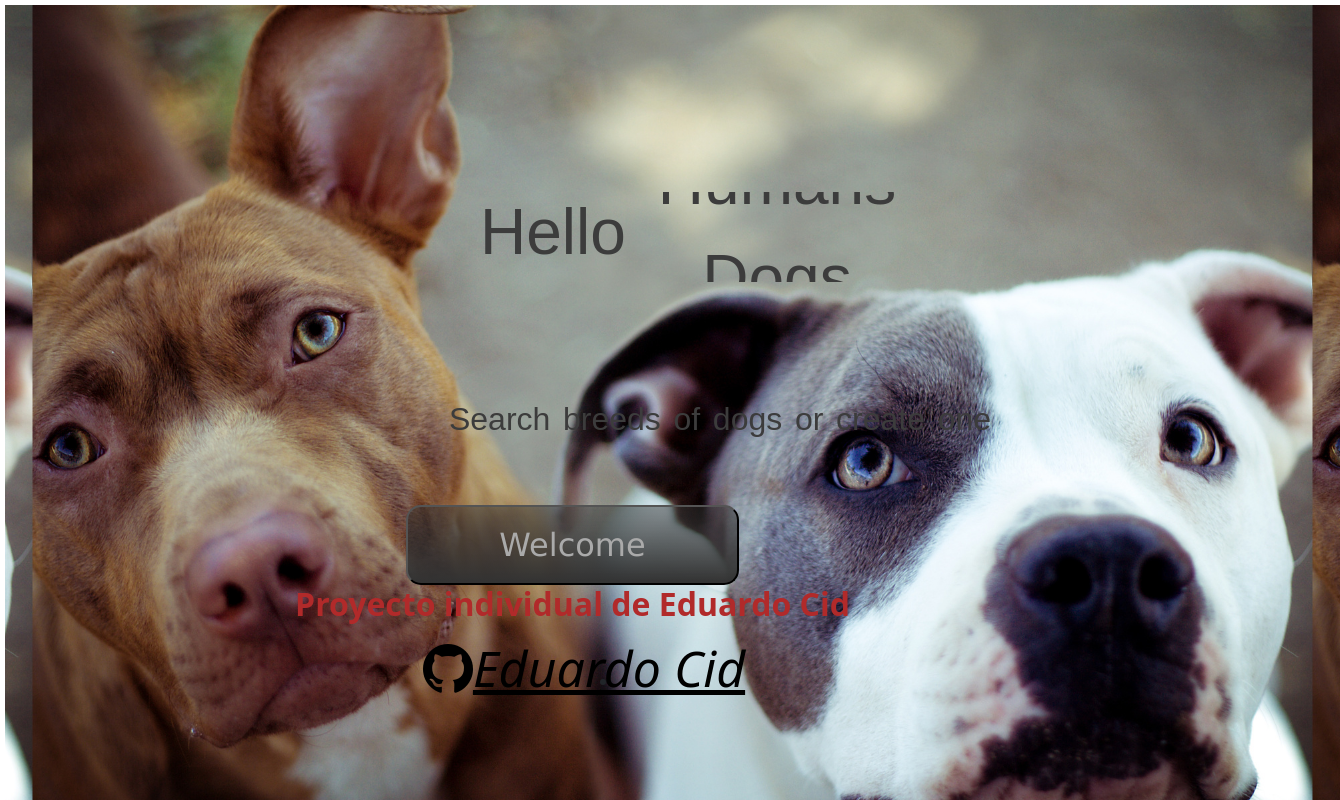
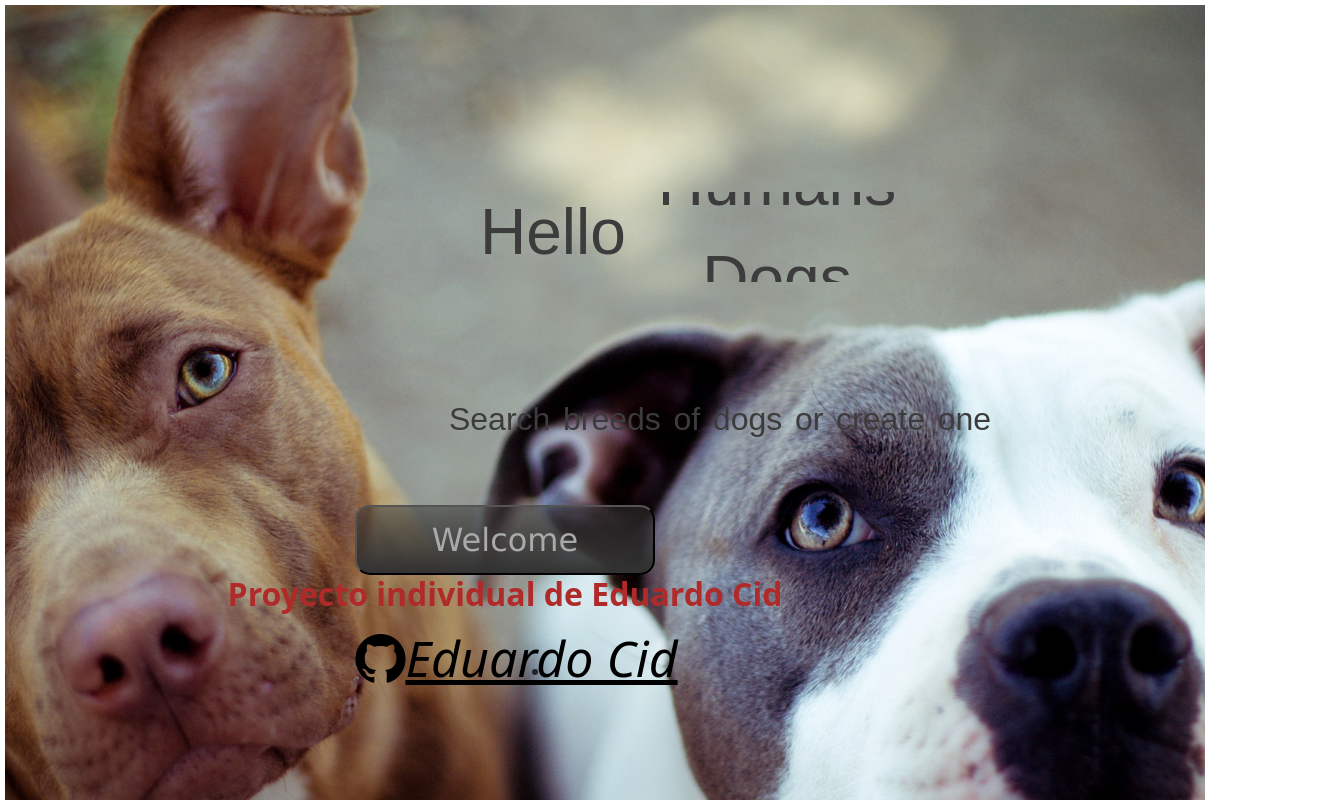
Before and after one commit to Eduardocid200/PI-Dogs-main, a React (Create React App) app in the folder client/: page / in a window 1280 px wide. Shown: the top 800 px of the page, 1340 px wide, since content can reach past the window. Built offline with nearby package versions, Linux system fonts and the light colour scheme.

Commit message:
updating

```diff
--- a/client/src/components/landingPage.css
+++ b/client/src/components/landingPage.css
@@ -1,7 +1,7 @@
 .landing_page {
 background-image: url('../images/303944.jpg');
-width: 1335px;
-height: 1000px;
+width: 1200px;
+height: 900px;
 background-repeat: no-repeat;
 background-position: center;
 background-attachment: fixed;
```
